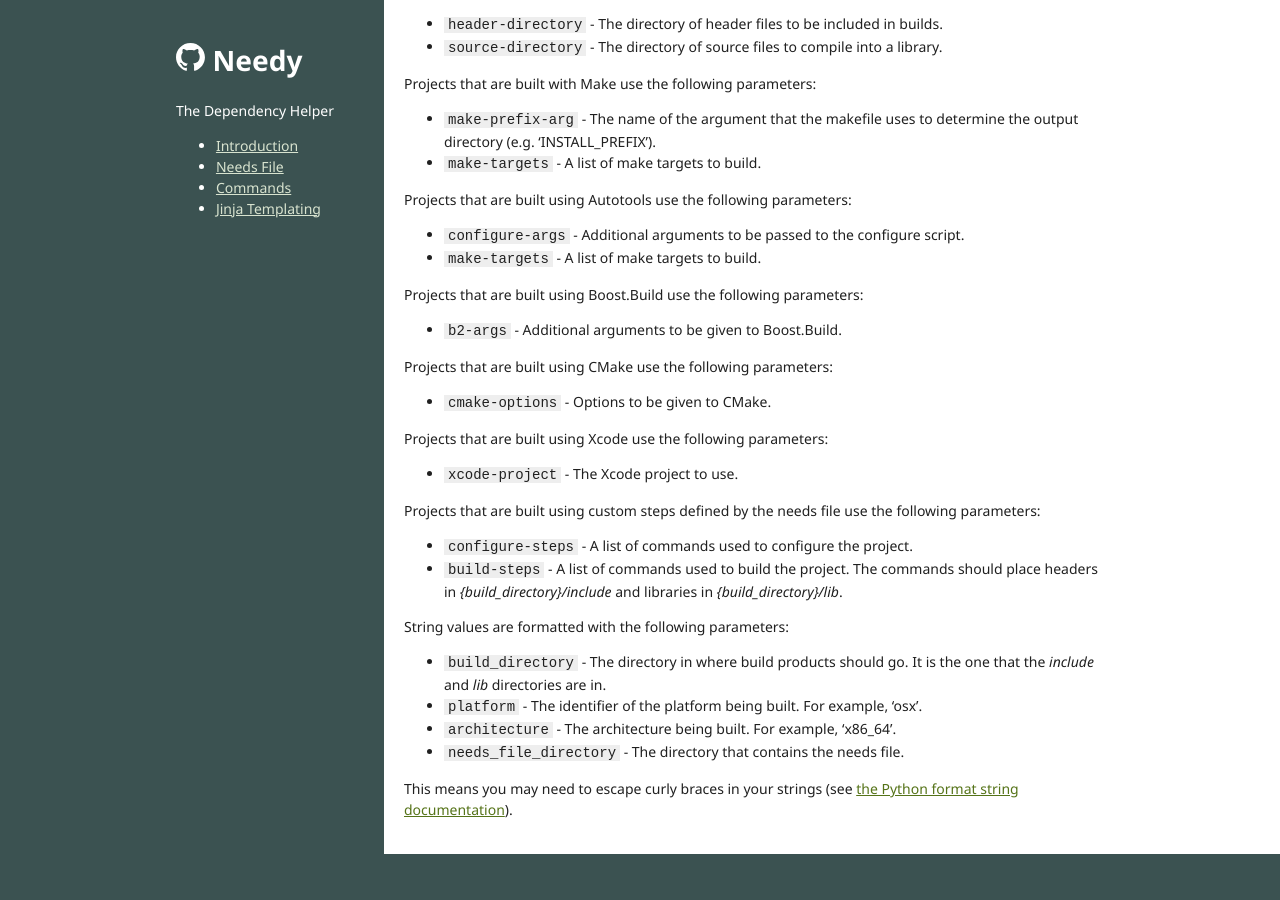
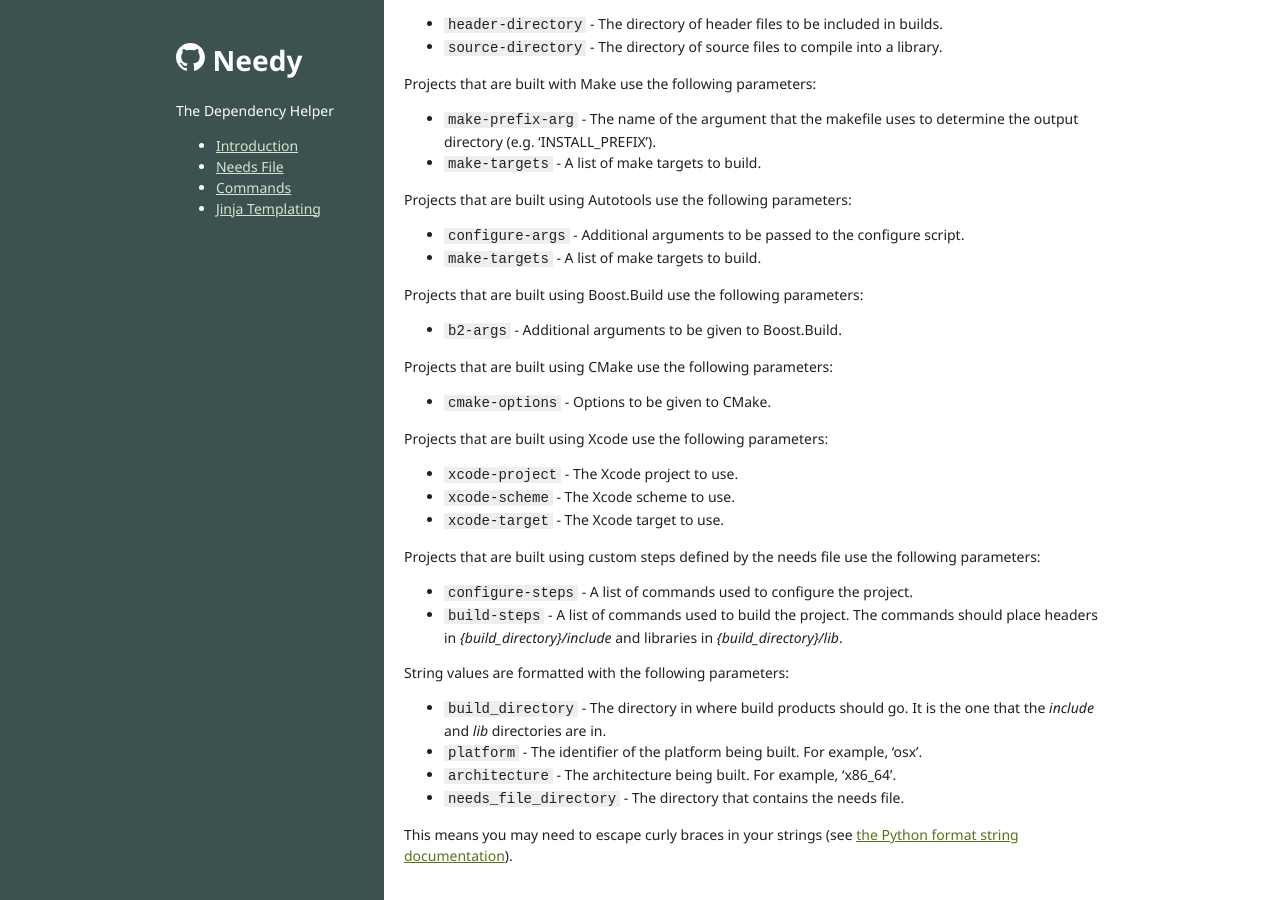
Before and after one commit to ccbrown/needy, a Jekyll site: the page built from needs-file.md, in a window 1280 px wide and 900 px high, scrolled down 2252 px. Built offline with Jekyll 4.4.1, drawn with Linux system fonts in a browser that asks for light colours; before the commit the page ends 3106 px from its top, so only the background shows below that.

Commit message:
add documentation for new xcode parameters

```diff
--- a/needs-file.md
+++ b/needs-file.md
@@ -116,6 +116,8 @@ Projects that are built using CMake use the following parameters:
 Projects that are built using Xcode use the following parameters:
 
 * `xcode-project` - The Xcode project to use.
+* `xcode-scheme` - The Xcode scheme to use.
+* `xcode-target` - The Xcode target to use.
 
 Projects that are built using custom steps defined by the needs file use the following parameters:
 
```
